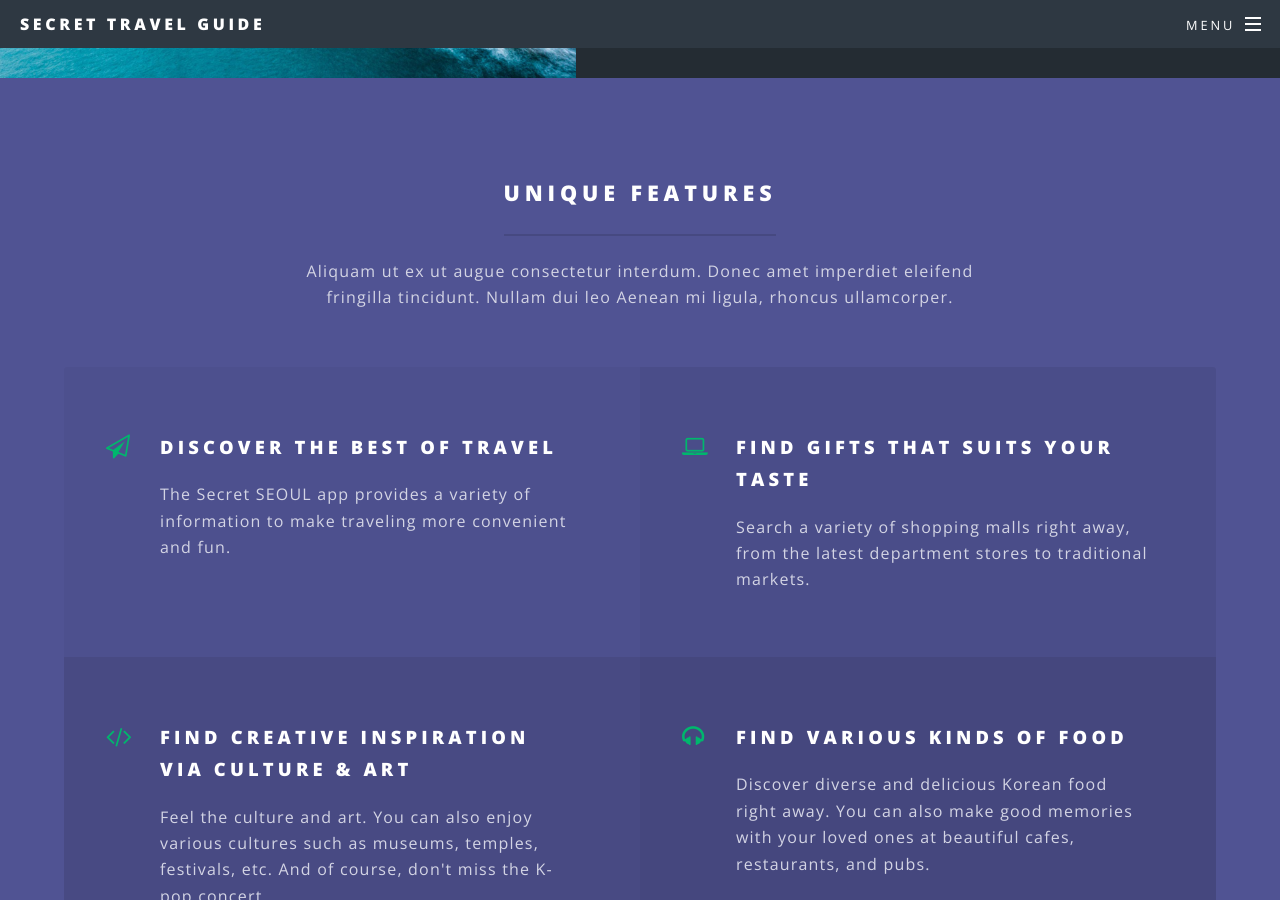
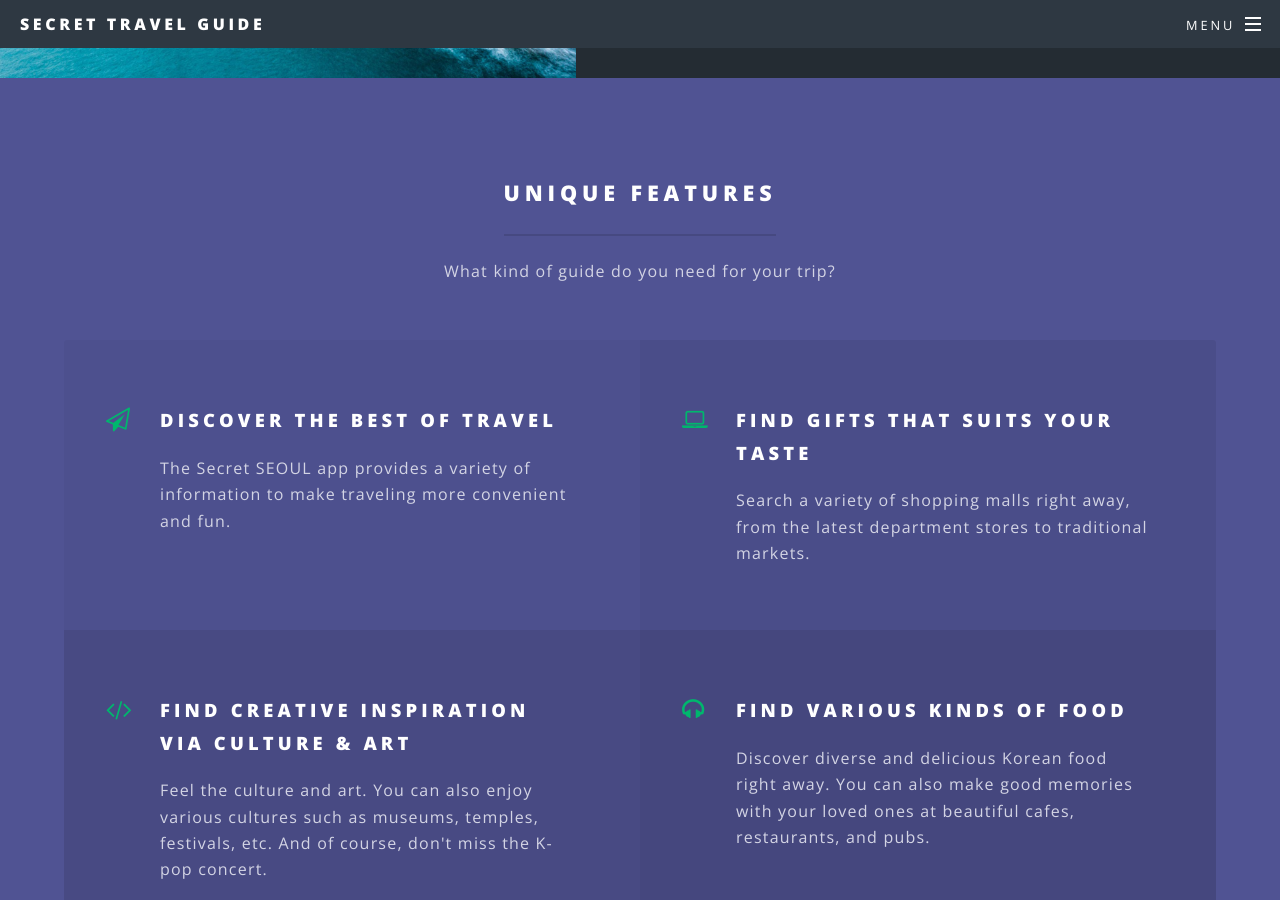
Before and after one commit to inansung/secret.github.io, a Jekyll site: the page built from index.html, in a window 1280 px wide and 900 px high, scrolled down 2568 px. Built offline with Jekyll 4.4.1, drawn with Linux system fonts in a browser that asks for light colours.

Commit message:
Update index.html

```diff
--- a/index.html
+++ b/index.html
@@ -92,8 +92,7 @@ layout: landing
 						<div class="inner">
 							<header class="major">
 								<h2>unique features</h2>
-								<p>Aliquam ut ex ut augue consectetur interdum. Donec amet imperdiet eleifend<br />
-								fringilla tincidunt. Nullam dui leo Aenean mi ligula, rhoncus ullamcorper.</p>
+								<p>What kind of guide do you need for your trip?</p>
 							</header>
 							<ul class="features">
 								<li class="icon fa-paper-plane-o">
```
